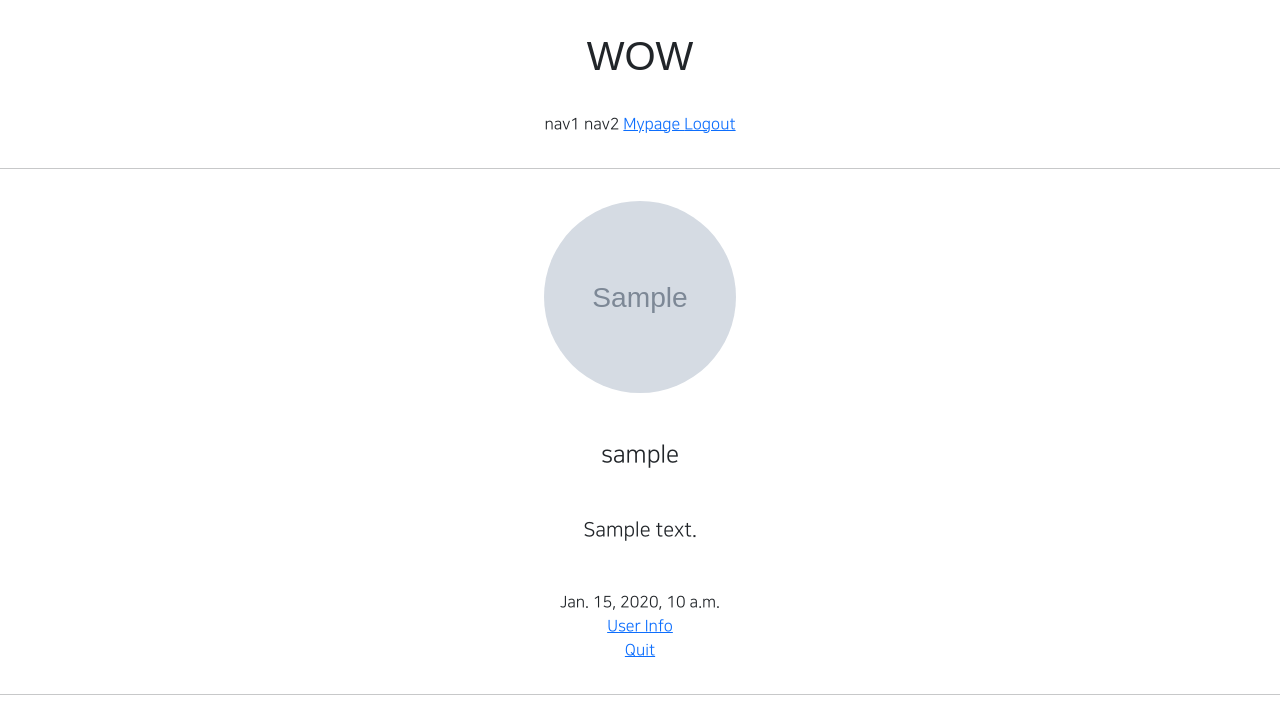
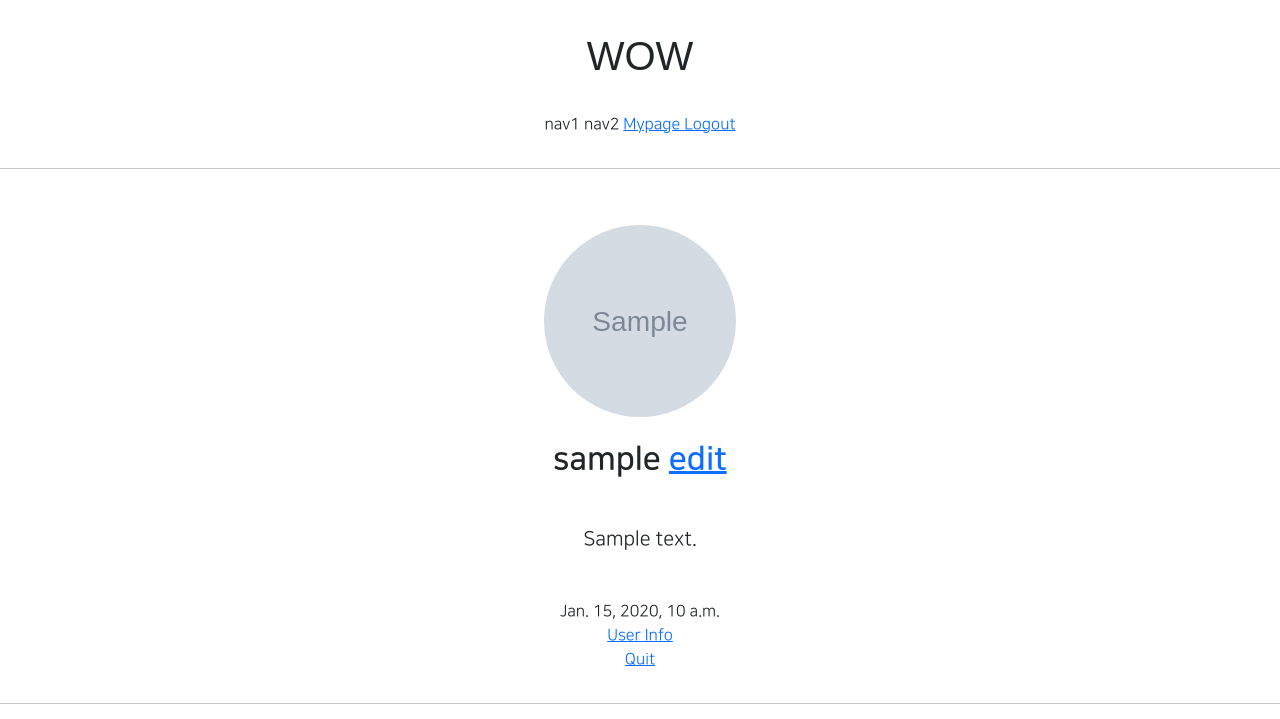
Before and after one commit to ha-yun/GSWEB2, a Django app: page /accounts/detail/1 in a window 1280 px wide. Shown: the top 719 px of the page. Run offline with Django 3.2, Linux system fonts and the light colour scheme; a user stored in the database is signed in; tables that the repository leaves empty hold one stand-in row (values such as "Sample post"); grey boxes marked "Sample" are stand-in pictures; parts of the project's set-up code (start-up, migrations or seed data) failed here and were passed over; some libraries are stand-ins or nearby versions; some web fonts are replaced.

Commit message:
2021/07/27 gsweb2! class commit 3

```diff
--- a/accountapp/templates/accountapp/detail.html
+++ b/accountapp/templates/accountapp/detail.html
@@ -6,16 +6,20 @@
         <div>
             {% if target_user.profile %}
                 <img src="{{ target_user.profile.image.url }}"
-                     class="profile_image"
+                     class="profile_image m-4"
                      alt="profile image">
-            <h4 class="m-5">{{ target_user.username }}</h4>
+            <h2 class="NNS_B">{{ target_user.profile.nickname }}
+                <a href="{% url 'profileapp:update' pk=target_user.profile.pk %}">
+                    edit
+                </a>
+            </h2>
                 <h5 class="m-5">{{ target_user.profile.message }}</h5>
             {% else %}
-            <h4>
+            <h2>
                 <a href="{% url 'profileapp:create' %}">
                     Create Profile
                 </a>
-            </h4>
+            </h2>
             {% endif %}
         </div>
         <div>
--- a/profileapp/urls.py
+++ b/profileapp/urls.py
@@ -1,9 +1,10 @@
 from django.urls import path
 
-from profileapp.views import ProfileCreateView
+from profileapp.views import ProfileCreateView, ProfileUpdateView
 
 app_name = 'profileapp'
 
 urlpatterns = [
     path('create/', ProfileCreateView.as_view(), name='create'),
+    path('update/<int:pk>', ProfileUpdateView.as_view(),name='update'),
     ]
--- a/static/base.css
+++ b/static/base.css
@@ -26,3 +26,6 @@
     border-radius: 20rem;
     object-fit: cover;
 }
+.NNS_B{
+    font-family: "NanumSquareB",cursive;
+}
```
Also changed, not shown: profileapp/templates/profileapp/update.html (added, +23 -0 lines), profileapp/views.py (+8 -1 lines).
